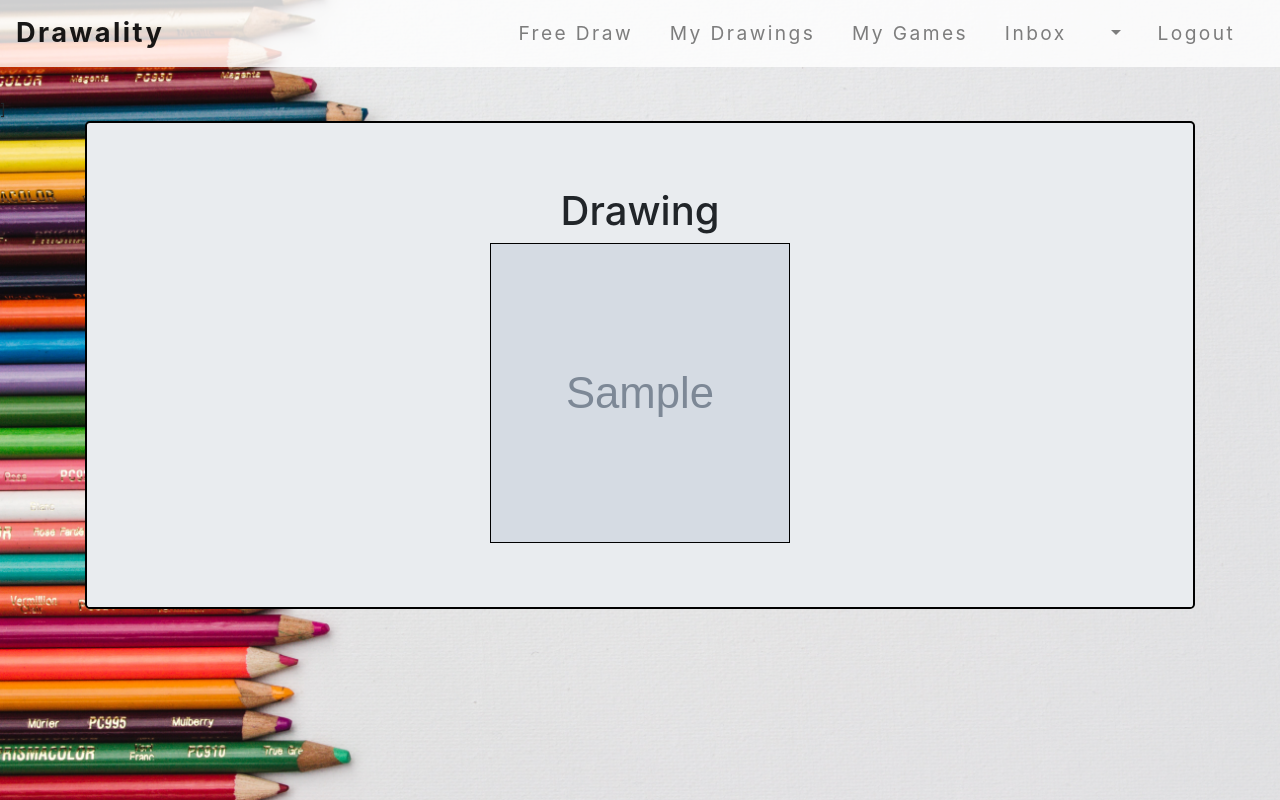
After one commit to YoungHaYoo12/drawify, a Flask app: page /drawings/1 in a window 1280 px wide. The commit adds this page. Run offline with Flask 2, Linux system fonts and the light colour scheme; a user stored in the database is signed in; tables that the repository leaves empty hold one stand-in row (values such as "Sample post"); grey boxes marked "Sample" are stand-in pictures; some libraries are stand-ins or nearby versions.

Commit message:
Add drawings.drawing view function.

```diff
--- a/app/drawings/views.py
+++ b/app/drawings/views.py
@@ -1,4 +1,4 @@
-from flask import render_template,request,jsonify
+from flask import abort,render_template,redirect,url_for,request,jsonify
 from flask_login import current_user, login_required
 from app import db
 from app.drawings import drawings
@@ -14,6 +14,14 @@ def list():
   drawings=pagination.items
 
   return render_template('drawings/list.html',drawings=drawings,pagination=pagination,user=current_user)
+
+@drawings.route('/<drawing_id>')
+@login_required
+def drawing(drawing_id):
+  # retrieve and validate drawing
+  drawing = Drawing.query.get_or_404(drawing_id)
+
+  return render_template('drawings/drawing.html',drawing=drawing)
 
 @drawings.route('/draw')
 @login_required
--- a/app/static/css/main.css
+++ b/app/static/css/main.css
@@ -48,6 +48,11 @@ a:hover {
   left:0px;
 }
 
+/* drawings/drawing.html  */
+.drawings-drawing-wrapper img {
+  background-color:white;
+  border: solid black 1px;
+}
 
 /* drawings/draw.html  */
 .draw-button button {
--- /dev/null
+++ b/app/templates/drawings/drawing.html
@@ -0,0 +1,11 @@
+{% extends "base.html" %}
+{% block content %}]
+<div class="drawings-drawing-wrapper">
+<div class="container">
+  <div class="jumbotron text-center">
+    <h1>Drawing</h1>
+      <img src="{{url_for('static',filename='drawing_images/'+drawing.filename)}}" width=300px height=300px>
+  </div>
+</div>
+</div>
+{% endblock %}
--- a/app/templates/drawings/list.html
+++ b/app/templates/drawings/list.html
@@ -7,7 +7,9 @@
     <div class="drawings">
       {% for drawing in drawings %}
       <div class="drawing">
+        <a href="{{url_for('drawings.drawing',drawing_id=drawing.id)}}">
         <img src="{{url_for('static',filename='drawing_images/'+drawing.filename)}}" width=300px height=300px>
+        </a>
       </div>
       {% endfor %}
     </div>
```
